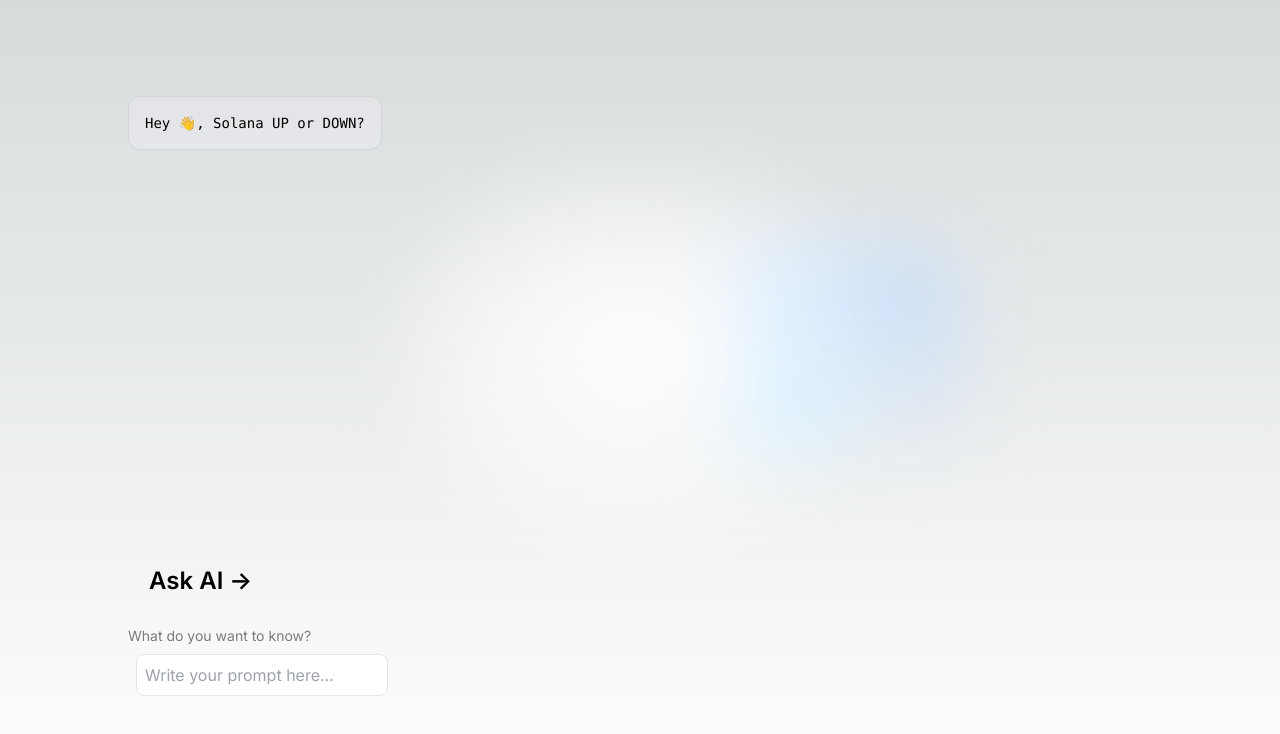
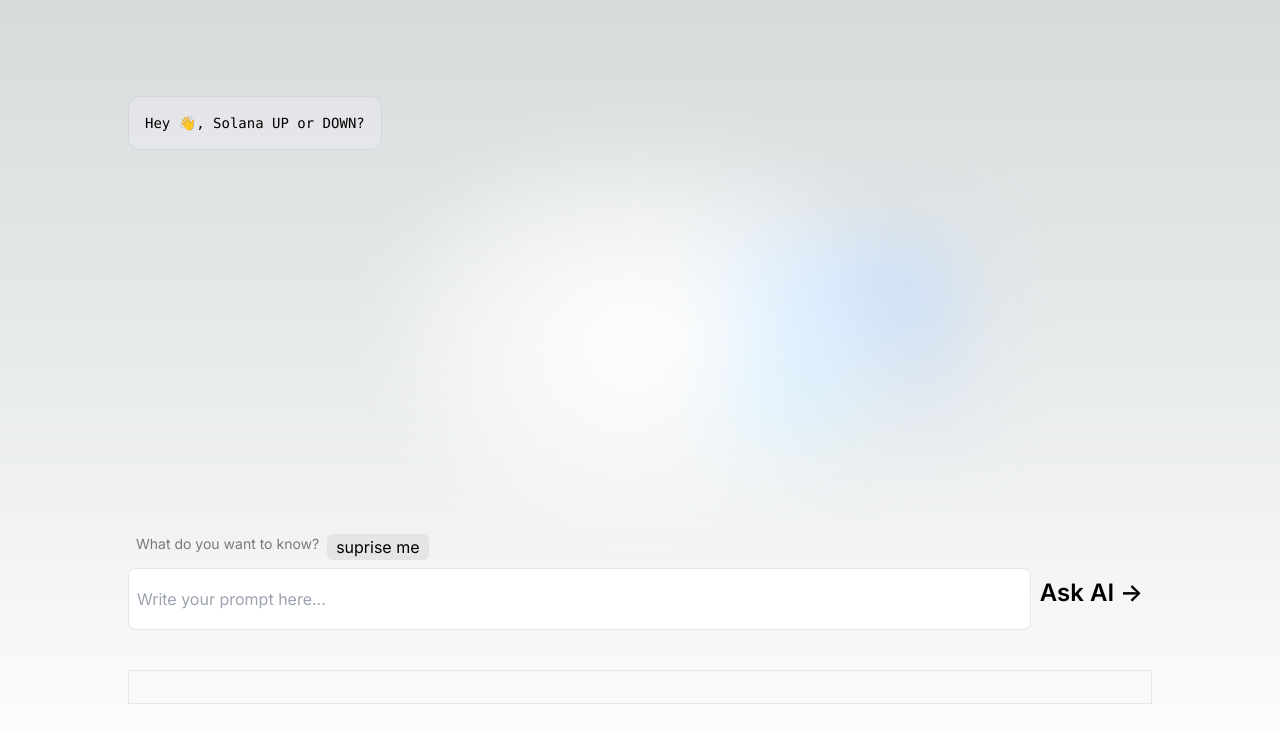
Before and after one commit to mmsaki/solanaUOD, a Next.js app: page / in a window 1280 px wide. Shown: the top 734 px of the page. Built offline with nearby package versions, Linux system fonts and the light colour scheme; no server answers.

Commit message:
adding suprise loader

```diff
--- a/app/page.js
+++ b/app/page.js
@@ -8,6 +8,20 @@
 export default function Home() {
   // states
   const [error, setError] = useState('');
+  const [value, setValue] = useState('');
+  const [chatHistory, setChatHistory] = useState([]);
+
+  const supriseOptions = [
+    'How is solana performing in the last hour. Please give elaborate answer but start with Up or Down?',
+    'What is the best token in Solana?',
+    'What tokens are tredning in Solana right now?',
+  ];
+
+  const surpriseMe = () => {
+    const randomValue = supriseOptions[Math.floor(Math.random() * supriseOptions.length)];
+    setValue(randomValue);
+    return randomValue;
+  };
 
   // Initialize the Genereative Models
   if (process.env.NEXT_PUBLIC_GEMINI_API === undefined) console.error('API KEY not loaded');
@@ -64,25 +78,39 @@
 
       <div className="relative flex place-items-center before:absolute before:h-[300px] before:w-full sm:before:w-[480px] before:-translate-x-1/2 before:rounded-full before:bg-gradient-radial before:from-white before:to-transparent before:blur-2xl before:content-[''] after:absolute after:-z-20 after:h-[180px] after:w-full sm:after:w-[240px] after:translate-x-1/3 after:bg-gradient-conic after:from-sky-200 after:via-blue-200 after:blur-2xl after:content-[''] before:dark:bg-gradient-to-br before:dark:from-transparent before:dark:to-blue-700 before:dark:opacity-10 after:dark:from-sky-900 after:dark:via-[#0141ff] after:dark:opacity-40 before:lg:h-[360px] z-[-1]"></div>
 
-      <div className='mb-32 grid text-center lg:max-w-5xl lg:w-full lg:mb-0 lg:grid-cols-4 lg:text-left'>
+      <div className='mb-32 grid text-center lg:max-w-5xl lg:w-full lg:mb-0 lg:grid-cols-1 lg:text-left'>
         <section>
-          <button className={`mb-3 text-2xl font-semibold rounded-lg border border-transparent px-5 py-4 transition-colors hover:dark:bg-neutral-800/30`} onClick={() => askAI()}>
-            Ask AI <span className='inline-block transition-transform group-hover:translate-x-1 motion-reduce:transform-none'>-&gt;</span>
-          </button>
           <div className='input-container'>
-            <p className={`m-0 max-w-[30ch] text-sm opacity-50`} id='response-output'>
-              What do you want to know?
-            </p>
-            <input
-              className='m-2 text-gray-400 font-base rounded-lg border px-2 py-2 transition-colors hover:dark:bg-neutral-800/3'
-              onChange={() => {}}
-              value={''}
-              placeholder={'Write your prompt here...'}
-            />
+            <div className='flex flex gap-2 align-center p-2'>
+              <p className={`m-0 max-w-[50ch] text-sm opacity-50`} id='response-output'>
+                What do you want to know?
+              </p>
+              <button
+                className={`bg-neutral-200 rounded-md px-2 border border-transparent transition-colors dark:bg-neutral-900 hover:dark:bg-neutral-800/30 cursor-pointer`}
+                onClick={surpriseMe}
+                disabled={!chatHistory}>
+                suprise me
+              </button>
+            </div>
+            <div className='w-full flex'>
+              <input
+                className='grow text-gray-400 font-base rounded-lg border px-2 py-2 transition-colors hover:dark:bg-neutral-800/3'
+                onChange={(e) => setValue(e.target.value)}
+                value={value}
+                placeholder={'Write your prompt here...'}
+              />
+              <button
+                className={`grow-0 mb-3 px-2 py-2 text-2xl font-semibold rounded-lg border border-transparent transition-colors hover:dark:bg-neutral-800/30 cursor-pointer`}
+                onClick={() => askAI()}>
+                Ask AI <span className='inline-block transition-transform group-hover:translate-x-1 motion-reduce:transform-none'>-&gt;</span>
+              </button>
+            </div>
           </div>
           {error && <p className='text-red-700'>{error}</p>}
-          <div key={{}}>
-            <p className={`m-0 max-w-[30ch] text-sm opacity-50`} id='answer'></p>
+          <div className='mt-10 overflow-scroll'>
+            <div key={{}} className='flex border rounded-m p-4'>
+              <p className={`m-0 max-w-[30ch] text-sm opacity-50`} id='answer'></p>
+            </div>
           </div>
         </section>
       </div>
```
